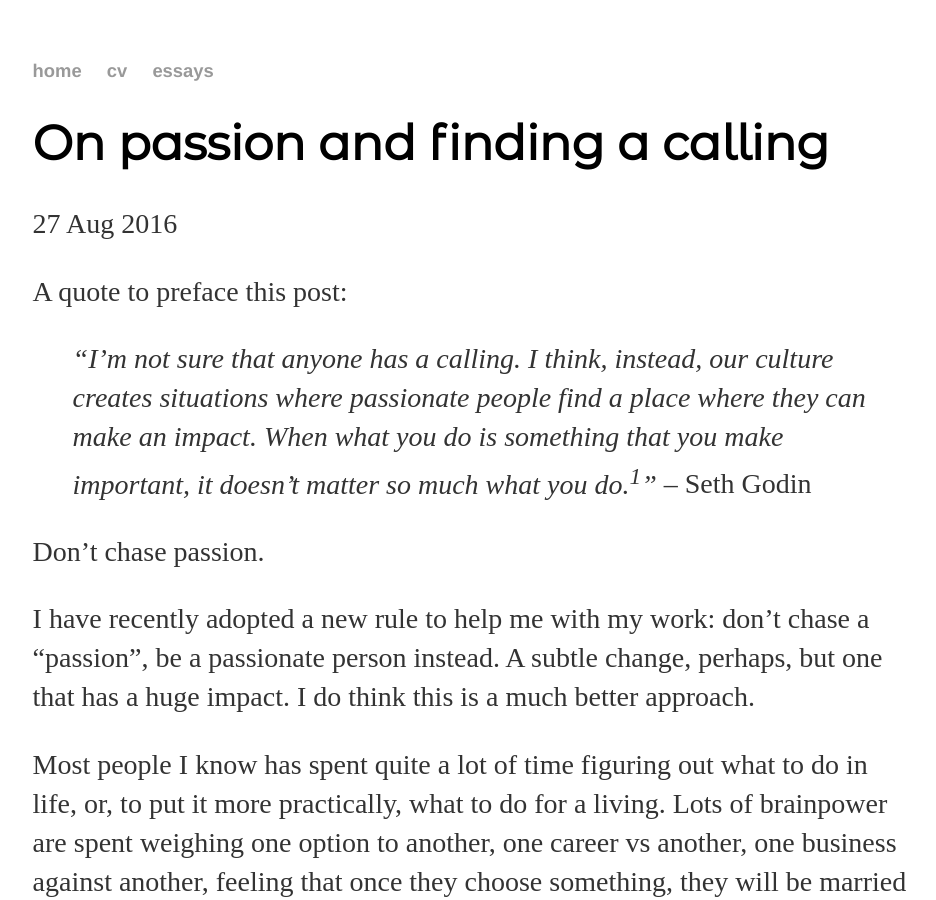
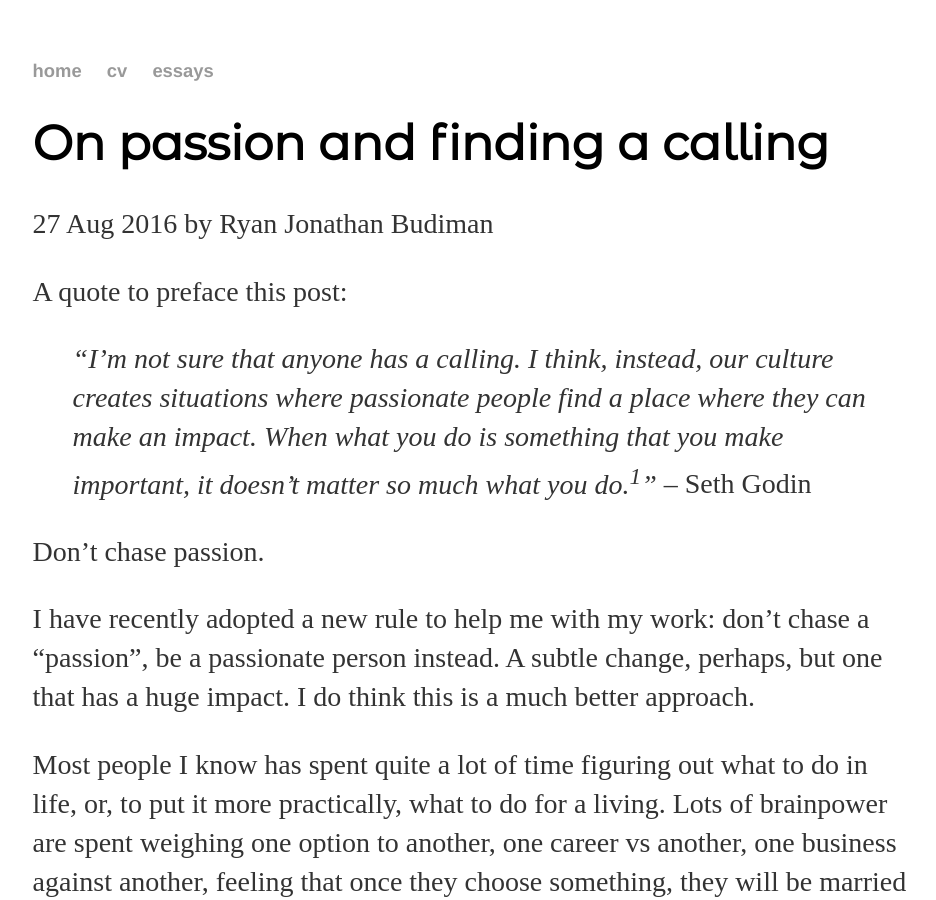
Before and after one commit to ryanjonathanb/ryanjonathanb.github.io, a Jekyll site: the page built from _posts/2016-08-27-on-passion.md, in a window 1280 px wide and 900 px high. Shown: the whole window, without its empty margins (165-1101 px from the left). Built offline with Jekyll 4.4.1, drawn with Linux system fonts in a browser that asks for light colours; some web fonts are replaced.

Commit message:
post meta

```diff
--- a/_layouts/post.html
+++ b/_layouts/post.html
@@ -7,7 +7,7 @@
 	<title>{{ page.title }} - ryanjonathanb</title>
 </head>
 <h1>{{ page.title }}</h1>
-<p class="meta">{{ page.date | date_to_string }}</p>
+<p class="meta">{{ page.date | date_to_string }} by Ryan Jonathan Budiman</p>
 
 <div class="post">
 	  {{ content }}
```
